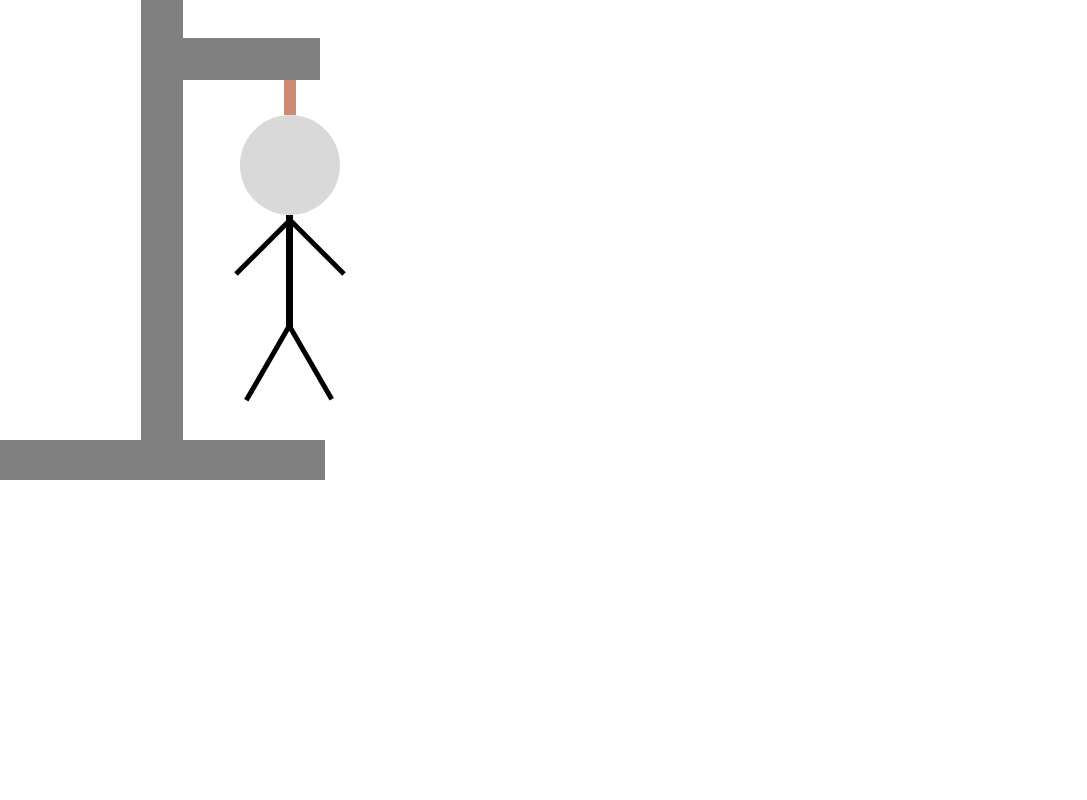
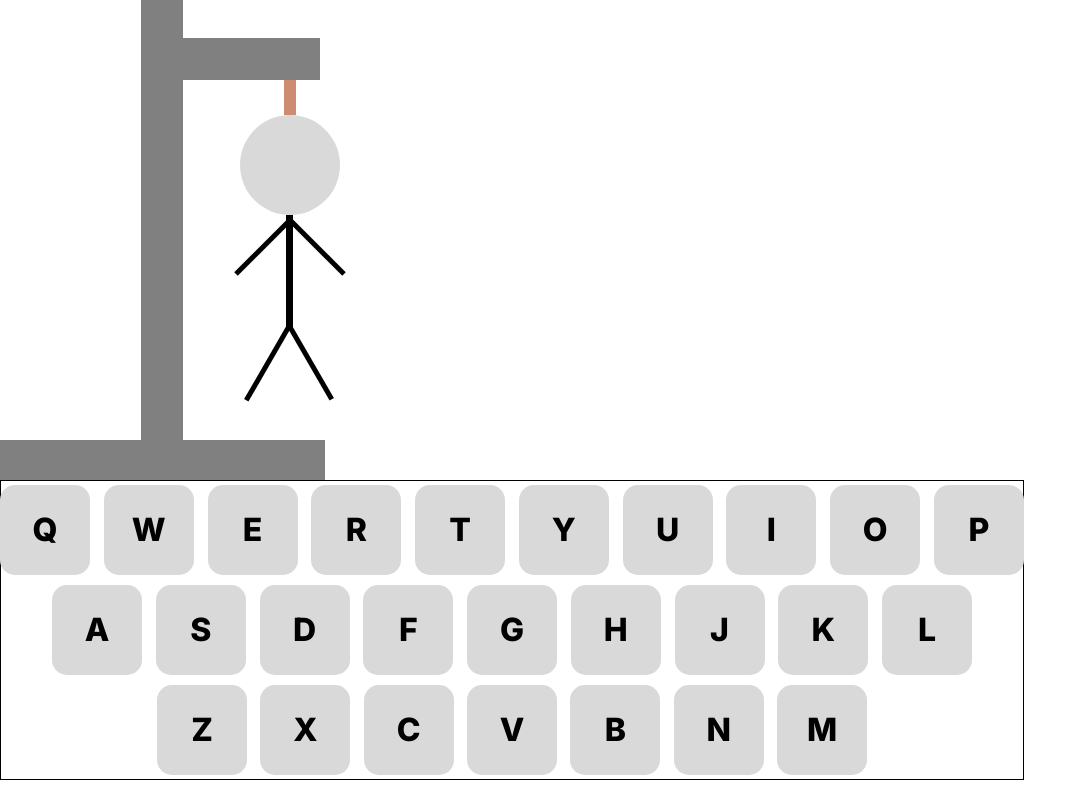
Before and after one commit to Mikamora/Hungman, a React (Vite) app: page /game in a window 1280 px wide. Shown: the whole page, without its empty margins (0-1087 px from the left). Built offline with nearby package versions, Linux system fonts and the light colour scheme.

Commit message:
Added keyboard component

```diff
--- a/src/components/Keyboard/Keyboard.tsx
+++ b/src/components/Keyboard/Keyboard.tsx
@@ -0,0 +1,42 @@
+import { Wrapper, TopRow, MiddleRow, BottomRow, LetterButton } from "./styles";
+
+const Keyboard = ({}) => {
+  return (
+    <Wrapper>
+        <TopRow>
+            <LetterButton>Q</LetterButton>
+            <LetterButton>W</LetterButton>
+            <LetterButton>E</LetterButton>
+            <LetterButton>R</LetterButton>
+            <LetterButton>T</LetterButton>
+            <LetterButton>Y</LetterButton>
+            <LetterButton>U</LetterButton>
+            <LetterButton>I</LetterButton>
+            <LetterButton>O</LetterButton>
+            <LetterButton>P</LetterButton>
+        </TopRow>
+        <MiddleRow>
+            <LetterButton>A</LetterButton>
+            <LetterButton>S</LetterButton>
+            <LetterButton>D</LetterButton>
+            <LetterButton>F</LetterButton>
+            <LetterButton>G</LetterButton>
+            <LetterButton>H</LetterButton>
+            <LetterButton>J</LetterButton>
+            <LetterButton>K</LetterButton>
+            <LetterButton>L</LetterButton>
+        </MiddleRow>
+        <BottomRow>
+            <LetterButton>Z</LetterButton>
+            <LetterButton>X</LetterButton>
+            <LetterButton>C</LetterButton>
+            <LetterButton>V</LetterButton>
+            <LetterButton>B</LetterButton>
+            <LetterButton>N</LetterButton>
+            <LetterButton>M</LetterButton>
+        </BottomRow>
+    </Wrapper>
+  )
+};
+
+export default Keyboard;
--- a/src/components/Keyboard/styles.ts
+++ b/src/components/Keyboard/styles.ts
@@ -0,0 +1,57 @@
+import { styled } from "styled-components";
+
+const Wrapper = styled.div`
+    display: flex;
+    flex-direction: column;
+    align-items: center;
+    justify-content: center;
+    position: absolute;
+    height: 300px;
+    width: 1024px;
+    border: 1px solid black;
+`;
+
+const TopRow = styled.div`
+    display: flex;
+    align-items: center;
+    justify-content: space-between;
+    width: 1024px;
+    height: 90px;
+    margin-bottom: 10px;
+`;
+
+const MiddleRow = styled.div`
+    display: flex;
+    align-items: center;
+    justify-content: space-between;
+    width: 920px;
+    height: 90px;
+    margin-bottom: 10px;
+`;
+
+const BottomRow = styled.div`
+    display: flex;
+    align-items: center;
+    justify-content: space-between;
+    width: 710px;
+    height: 90px;
+`;
+
+const LetterButton = styled.button`
+    font-family: "Inter", serif;
+    height: 90px;
+    width: 90px;
+    background-color: #D9D9D9;
+    color: #000000;
+    font-weight: 800;
+    font-size: 32px;
+    border-radius: 15px;
+    border: 0;
+    &:hover {
+        cursor: pointer;
+        background-color: grey;
+        color: #ffffff;
+    }
+`;
+
+export { Wrapper, TopRow, MiddleRow, BottomRow, LetterButton };
--- /dev/null
+++ b/src/components/LetterButton/styles.ts
@@ -0,0 +1,10 @@
+import { styled } from "styled-components";
+
+const Letter = styled.button`
+    height: 90px;
+    width: 90px;
+    border: 1px solid black;
+    background-color: #D9D9D9;
+`;
+
+export { Letter };
--- /dev/null
+++ b/src/components/Settings/styles.ts
@@ -0,0 +1,11 @@
+import { styled } from "styled-components";
+
+const Wrapper = styled.div`
+    display: flex;
+    flex-direction: column;
+    width: 375px;
+    height: 400px;
+    border: 1px solid black;
+`;
+
+export { Wrapper };
--- a/src/pages/Game/Game.tsx
+++ b/src/pages/Game/Game.tsx
@@ -1,7 +1,7 @@
 import Gallows from "../../components/Gallows/Gallows";
 import Stickman from "../../components/Stickman/Stickman";
+import Keyboard from "../../components/Keyboard/Keyboard";
 import { StickmanWrapper } from "./styles";
-// import Keyboard from "../../components/Keyboard/Keyboard";
 
 const Game = () => {
   return (
@@ -10,7 +10,7 @@ const Game = () => {
         <Stickman />
         <Gallows />
       </StickmanWrapper >
-      {/*<Keyboard />*/}
+      <Keyboard />
     </div>
   )
 };
```
Also changed, not shown: src/components/LetterButton/LetterButton.tsx (added, +9 -0 lines), src/components/Settings/Settings.tsx (added, +9 -0 lines).
